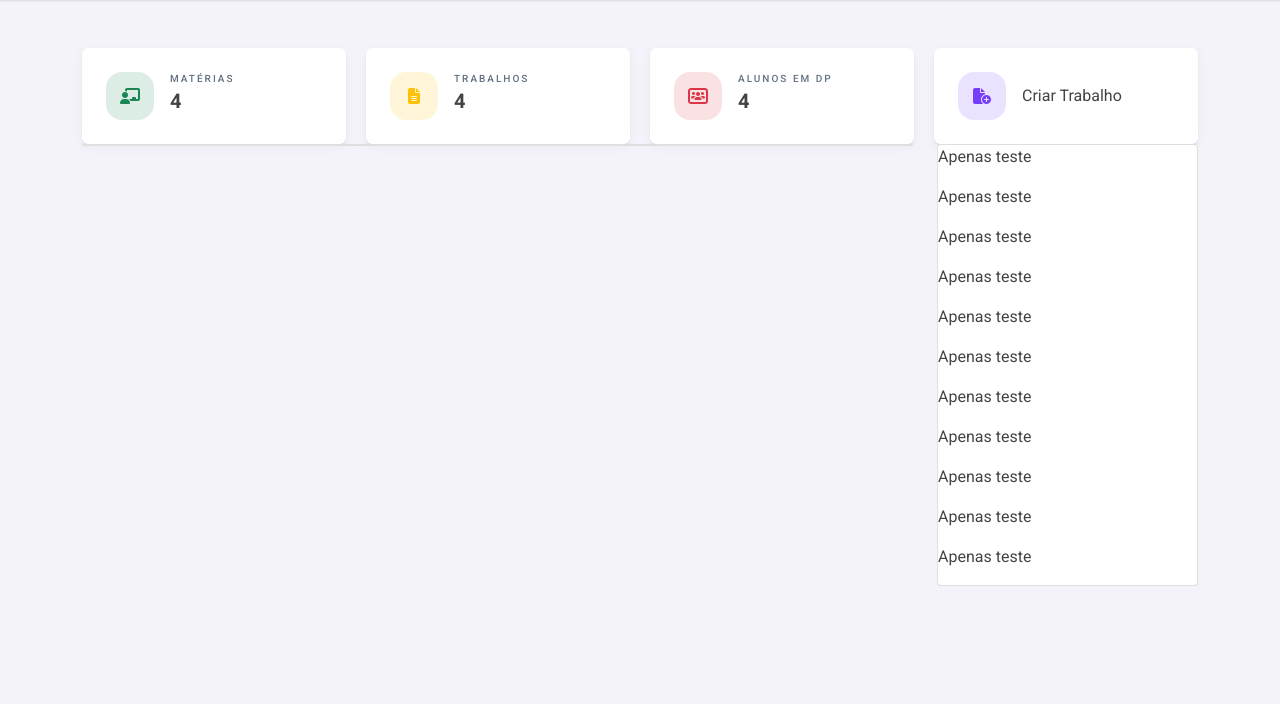
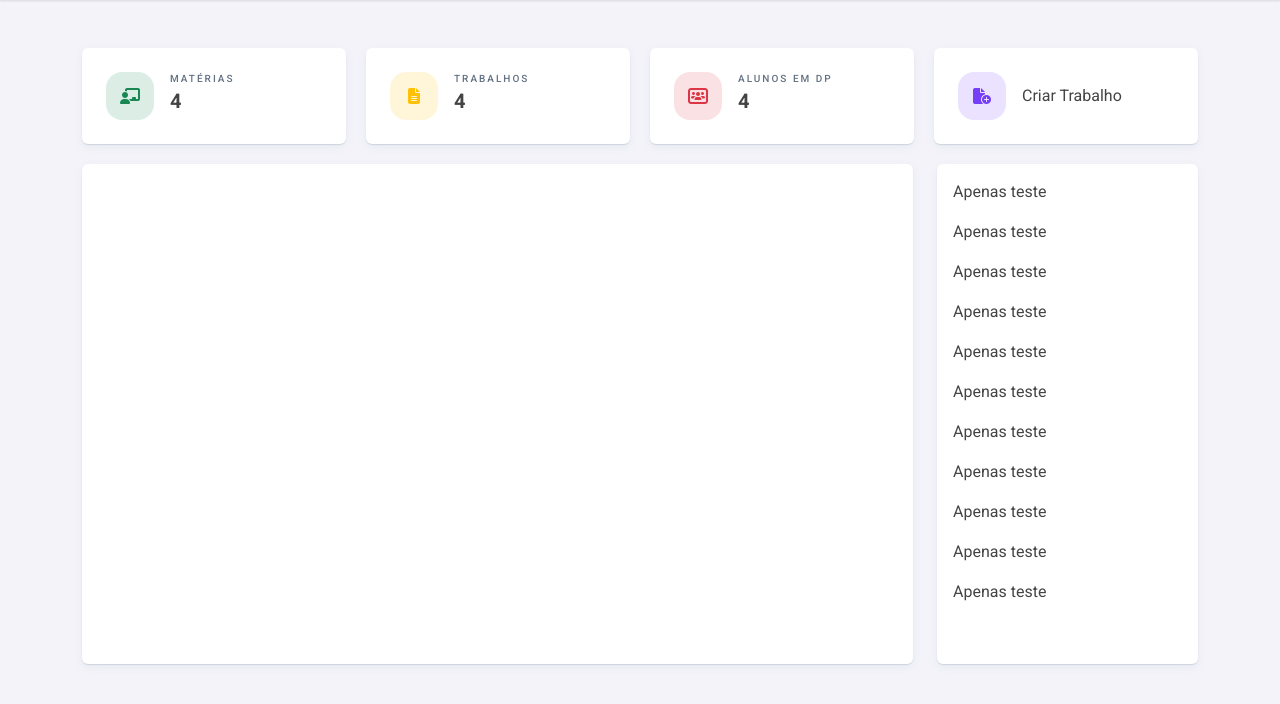
Before and after one commit to Pedro-Estevao/college-portal, a PHP site: page /Faculdade/ in a window 1280 px wide. Shown: the part 76-780 px from the top of the page. Run offline with PHP 8.4, Linux system fonts and the light colour scheme; the visitor is signed in with stand-in values (Sample User, id 1); some libraries are stand-ins or nearby versions.

Commit message:
Desenvolvimento #5

```diff
--- a/src/assets/css/style.css
+++ b/src/assets/css/style.css
@@ -624,14 +624,6 @@ body.menu-mobile-expanded {
   display: grid;
   gap: 20px;
 }
-.cn-main-content--cards .card {
-  display: flex;
-  padding: 24px;
-  border: none;
-  border-radius: 6px;
-  background-color: #fff;
-  box-shadow: 0 1px 1px 0 rgba(118, 135, 154, 0.24), 0 3px 8px 0 rgba(118, 135, 154, 0.08);
-}
 .cn-main-content--cards .card-content--icone {
   position: relative;
   flex: 0 0 auto;
@@ -686,6 +678,10 @@ body.menu-mobile-expanded {
   .cn-main-content--cards {
     grid-template-columns: repeat(1, 1fr);
   }
+}
+.cn-main-content--body .card {
+  height: 500px;
+  padding: 1rem;
 }
 .cn-login--form-group--input {
   position: relative;
@@ -914,6 +910,15 @@ body.menu-mobile-expanded {
 .cn-modal--cad-cliente__main-wrapper #btn-close-modal-cadCliente i {
   line-height: normal;
 }
+.cn-card {
+  display: flex;
+  padding: 24px;
+  margin-bottom: 20px;
+  border: none;
+  border-radius: 6px;
+  background-color: #fff;
+  box-shadow: 0 1px 1px 0 rgba(118, 135, 154, 0.24), 0 3px 8px 0 rgba(118, 135, 154, 0.08);
+}
 
 @media (max-width: 991px) {
   .container {
--- a/src/assets/css/style.scss
+++ b/src/assets/css/style.scss
@@ -725,12 +725,12 @@ body {
                 gap: 20px;
 
                 .card {
-                    display: flex;
-                    padding: 24px;
-                    border: none;
-                    border-radius: 6px;
-                    background-color: #fff;
-                    box-shadow: 0 1px 1px 0 rgb(118 135 154 / 24%), 0 3px 8px 0 rgb(118 135 154 / 8%);
+                    // display: flex;
+                    // padding: 24px;
+                    // border: none;
+                    // border-radius: 6px;
+                    // background-color: #fff;
+                    // box-shadow: 0 1px 1px 0 rgb(118 135 154 / 24%), 0 3px 8px 0 rgb(118 135 154 / 8%);
 
                     // height: 120px;
                     // width: 100%;
@@ -792,6 +792,16 @@ body {
                 }
                 @media (max-width: 575px) {
                     grid-template-columns: repeat(1,1fr);
+                }
+            }
+            &--body {
+                .card {
+                    height: 500px;
+                    padding: 1rem;
+
+                    .cn-chart {
+
+                    }
                 }
             }
         }
@@ -1046,6 +1056,16 @@ body {
             }
         }
     }
+
+    &-card {
+        display: flex;
+        padding: 24px;
+        margin-bottom: 20px;
+        border: none;
+        border-radius: 6px;
+        background-color: #fff;
+        box-shadow: 0 1px 1px 0 rgb(118 135 154 / 24%), 0 3px 8px 0 rgb(118 135 154 / 8%);
+    }
 }
 
 .container {
--- a/src/pages/home.php
+++ b/src/pages/home.php
@@ -51,7 +51,7 @@
                             <a class="cn-content__header-wrapper__menu--item-link" href="<?php echo INCLUDE_PATH; ?>materias">Matérias</a>
                         </li>
                         <li class="cn-content__header-wrapper__menu--item desktop">
-                            <a class="cn-content__header-wrapper__menu--item-link" target="_blank" href="<?php echo INCLUDE_PATH; ?>chat">Chat da Sala</a>
+                            <a class="cn-content__header-wrapper__menu--item-link" href="<?php echo INCLUDE_PATH; ?>chat">Chat da Sala</a>
                         </li>
                         <li class="cn-content__header-wrapper__menu--item desktop notification">
                             <div class="navbar-collapse" id="navbar-list-notification">
@@ -107,7 +107,7 @@
         <main class="cn-main">
             <div class="cn-main-content container">
                 <div class="cn-main-content--cards">
-                    <div class="card">
+                    <div class="card cn-card">
                         <div class="card-content d-flex">
                             <div class="card-content--icone d-flex align-items-center justify-content-center">
                                 <i class="fa-solid fa-chalkboard-user text-success"></i>
@@ -119,7 +119,7 @@
                             </div>
                         </div>
                     </div>
-                    <div class="card">
+                    <div class="card cn-card">
                         <div class="card-content d-flex">
                             <div class="card-content--icone d-flex align-items-center justify-content-center">
                                 <i class="fa-solid fa-file-lines text-warning"></i>
@@ -131,7 +131,7 @@
                             </div>
                         </div>
                     </div>
-                    <div class="card">
+                    <div class="card cn-card">
                         <div class="card-content d-flex">
                             <div class="card-content--icone d-flex align-items-center justify-content-center">
                                 <i class="fa-solid fa-users-rectangle text-danger"></i>
@@ -143,7 +143,7 @@
                             </div>
                         </div>
                     </div>
-                    <div class="card">
+                    <div class="card cn-card">
                         <div class="card-content d-flex">
                             <div class="card-content--icone d-flex align-items-center justify-content-center">
                                 <i class="fa-solid fa-file-circle-plus text-fill"></i>
@@ -159,14 +159,14 @@
                 <div class="cn-main-content--body">
                     <div class="row">
                         <div class="col col-sm-9">
-                            <div class="card">
+                            <div class="card cn-card">
                                 <?php if($category == 'Aluno'){ ?>
-                                    <canvas id="myChart" width="400" height="400"></canvas>
+                                    <canvas id="chartAluno" class="cn-chart" width="400" height="400"></canvas>
                                 <?php } ?>
                             </div>
                         </div>
                         <div class="col col-sm-3">
-                            <div class="card">
+                            <div class="card cn-card">
                                 <p>Apenas teste</p>
                                 <p>Apenas teste</p>
                                 <p>Apenas teste</p>
```
Also changed, not shown: src/assets/js/initialize-chartjs.js (+53 -53 lines), src/pages/chat.php (added, +12 -0 lines), src/pages/materias.php (added, +12 -0 lines), 1 other file.
